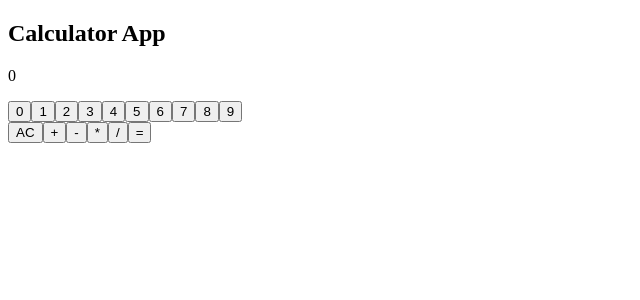
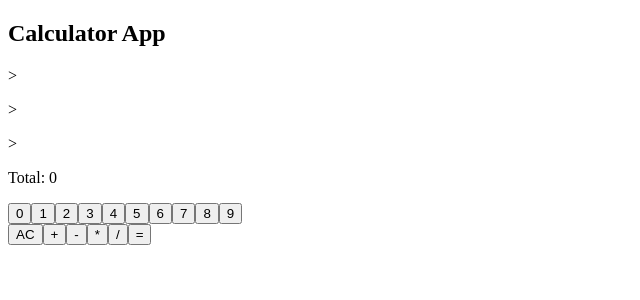
Before and after one commit to Nikolai5/MyCalc, a React (Create React App) app: page / in a window 1280 px wide. Shown: the top 300 px of the page, without its empty margins (0-640 px from the left). Built offline with nearby package versions, Linux system fonts and the light colour scheme.

Commit message:
Fixed code, now working but still a messy way of doing it.

```diff
--- a/src/App.js
+++ b/src/App.js
@@ -18,12 +18,14 @@ class App extends Component {
 
     calculateTotal = (num1, num2, operation) => {
         let calc = {
-            '+': (num1, num2) => {return parseInt(num1) + parseInt(num2)},
-            '-': (num1, num2) => {return parseInt(num1) - parseInt(num2)},
-            '*': (num1, num2) => {return parseInt(num1) * parseInt(num2)},
-            '/': (num1, num2) => {return parseInt(num1) / parseInt(num2)}
+            '+': (num1, num2) => parseInt(num1) + parseInt(num2),
+            '-': (num1, num2) => parseInt(num1) - parseInt(num2),
+            '*': (num1, num2) => parseInt(num1) * parseInt(num2),
+            '/': (num1, num2) => parseInt(num1) / parseInt(num2)
         };
-        console.log(operation);
+
+        console.log('Operation: ' + operation);
+
         return calc[operation](num1, num2);
     }
 
@@ -48,8 +50,20 @@ class App extends Component {
             this.setState({
                 firstOperand: total,
                 secondOperand: '',
-                operator: this.operator,
-                total: total
+                total: total,
+                operator: option
+            });
+        }
+
+        if(type === 4){
+            let total = this.calculateTotal(this.state.firstOperand, this.state.secondOperand, this.state.operator);
+
+            this.setState({
+                total: total,
+                firstOperand: total,
+                firstOp: true,
+                secondOperand: '',
+                operator: ''
             });
         }
     }
@@ -68,7 +82,10 @@ class App extends Component {
                 </header>
                 <div className="calcContainer">
                     <div className="displayBox">
-                        <p>{this.state.total}</p>
+                        <p>> {this.state.firstOperand}</p>
+                        <p>> {this.state.operator}</p>
+                        <p>> {this.state.secondOperand}</p>
+                        <p>Total: {this.state.total}</p>
                     </div>
                     <div className="calcButtons">
                         <div className="numbers">
```
